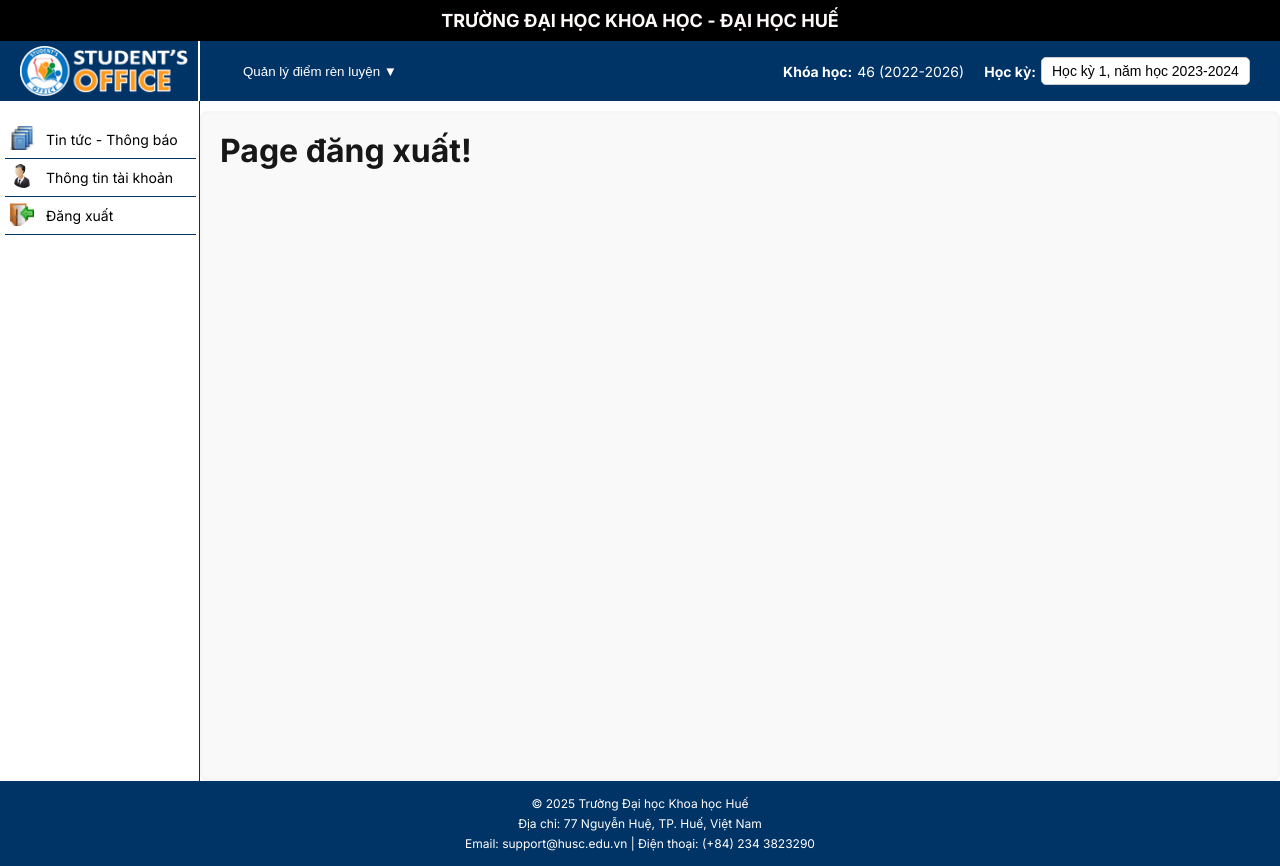
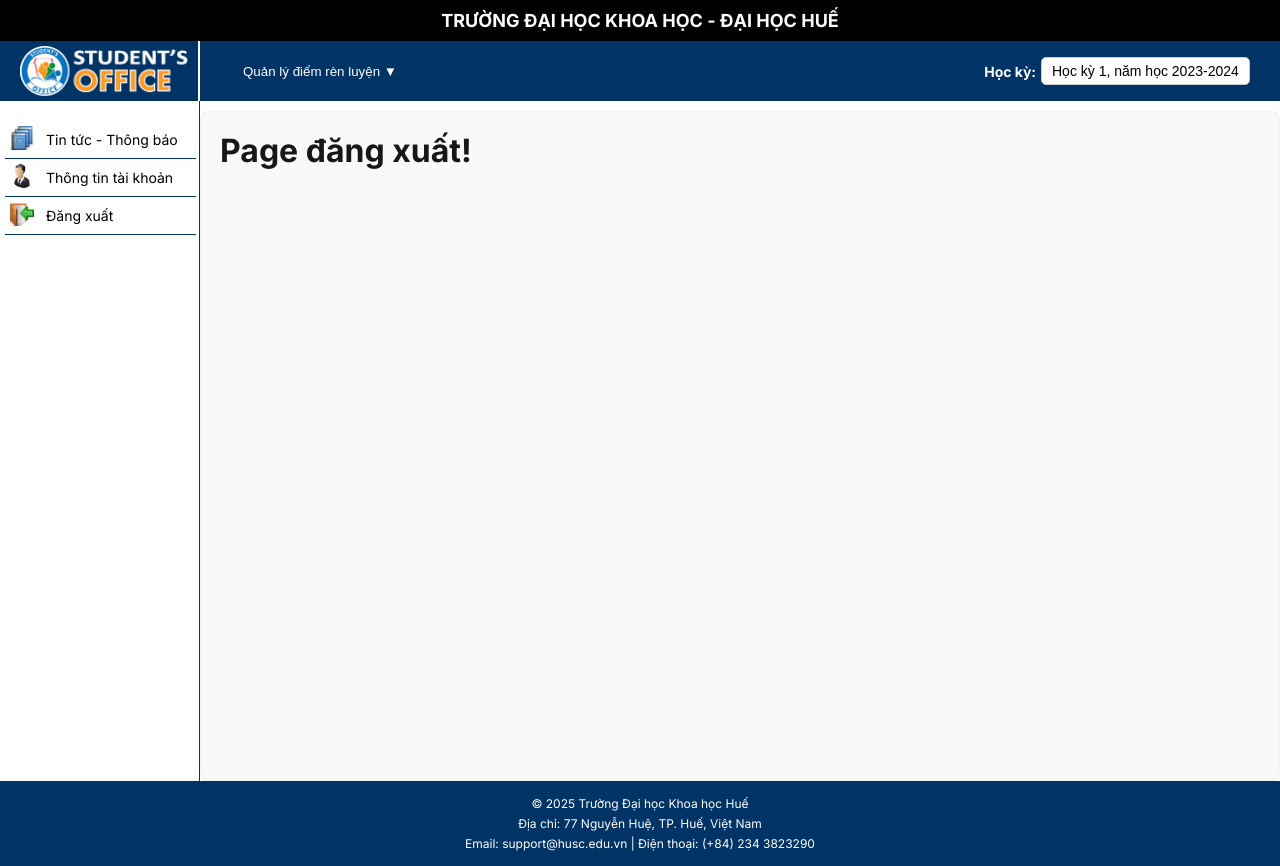
Before and after one commit to CamUyenn/NCKH_DiemRenLuyen, a Next.js app in the folder Frontend/: page /students/logout in a window 1280 px wide. Built offline with nearby package versions, Linux system fonts and the light colour scheme.

Commit message:
Fix Header

```diff
--- a/Frontend/src/app/components/Header.tsx
+++ b/Frontend/src/app/components/Header.tsx
@@ -251,10 +251,7 @@ function AppHeader({
         {/* Học kỳ: chỉ hiển thị nếu không phải admin */}
         {userRole !== "admin" && (
           <div className="semester-row">
-            <div className="semester-box">
-              <span className="semester-label">Khóa học:</span>
-              <span className="semester-value">46 (2022-2026)</span>
-            </div>
+            {/* Đã xóa <div className="semester-box"> hiển thị Khóa học 46 (2022-2026) */}
             <div className="semester-box">
               <span className="semester-label">Học kỳ:</span>
               <select
```
